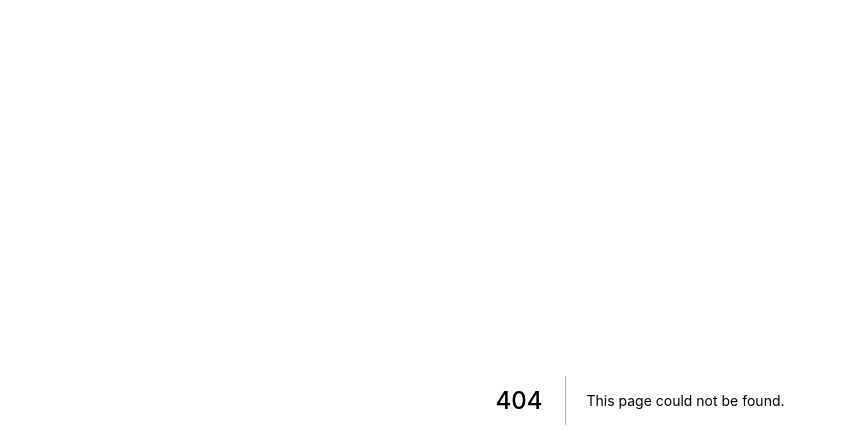
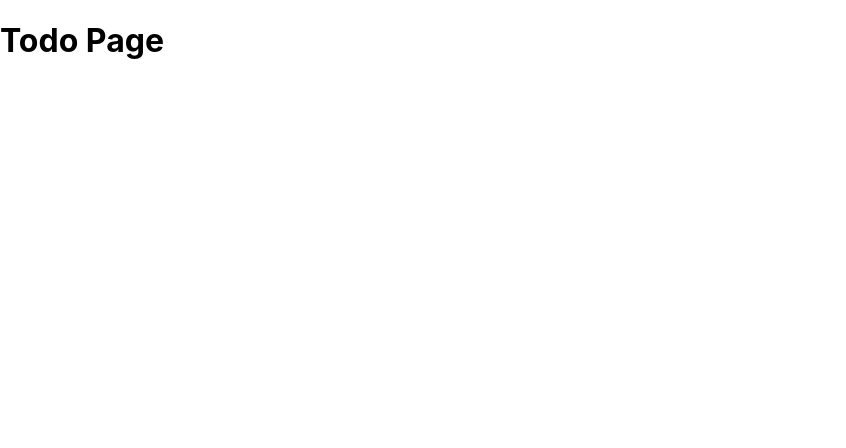
Before and after one commit to kthors/nextjs-supabase-tailwind-todo, a Next.js app: page /todos in a window 1280 px wide. Before the commit this address had no page. Shown: the top 448 px of the page, without its empty margins (0-846 px from the left). Built offline with nearby package versions, Linux system fonts and the light colour scheme.

Commit message:
basic /todos components

```diff
--- /dev/null
+++ b/pages/todos.tsx
@@ -0,0 +1,11 @@
+import React, { FC } from "react";
+
+const Todos: FC = () => {
+  return (
+    <div>
+      <h1>Todo Page</h1>
+    </div>
+  );
+};
+
+export default Todos;
```
Also changed, not shown: components/todos/Alert.tsx (added, +11 -0 lines), components/todos/Todo.tsx (added, +11 -0 lines), components/todos/TodoList.tsx (added, +11 -0 lines).
